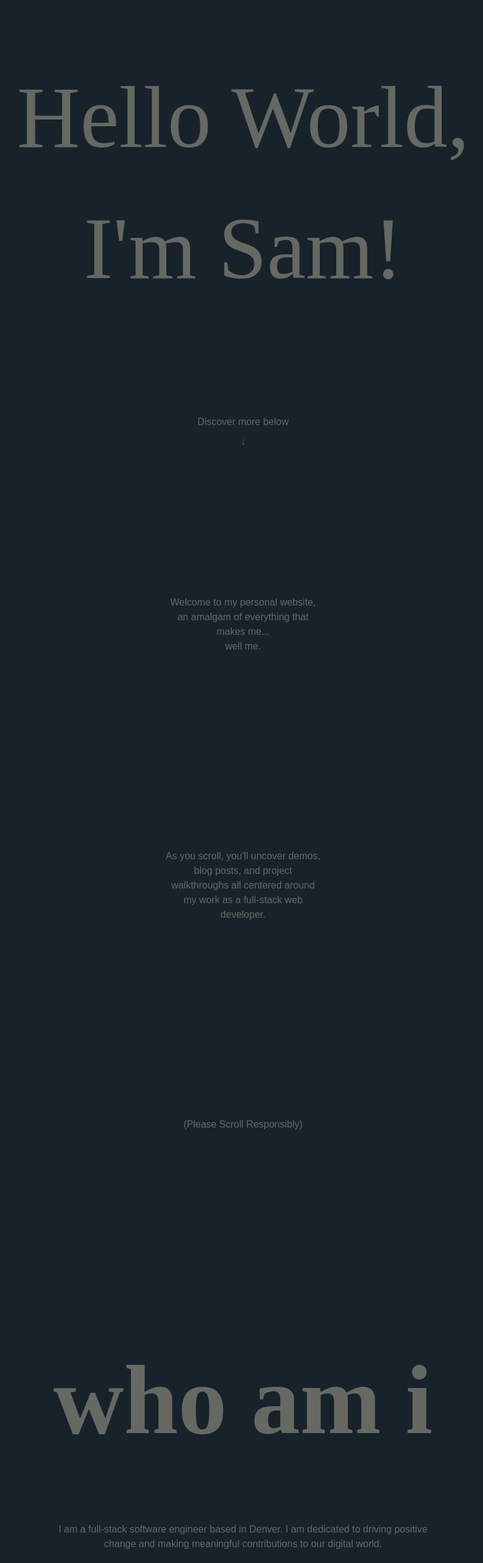
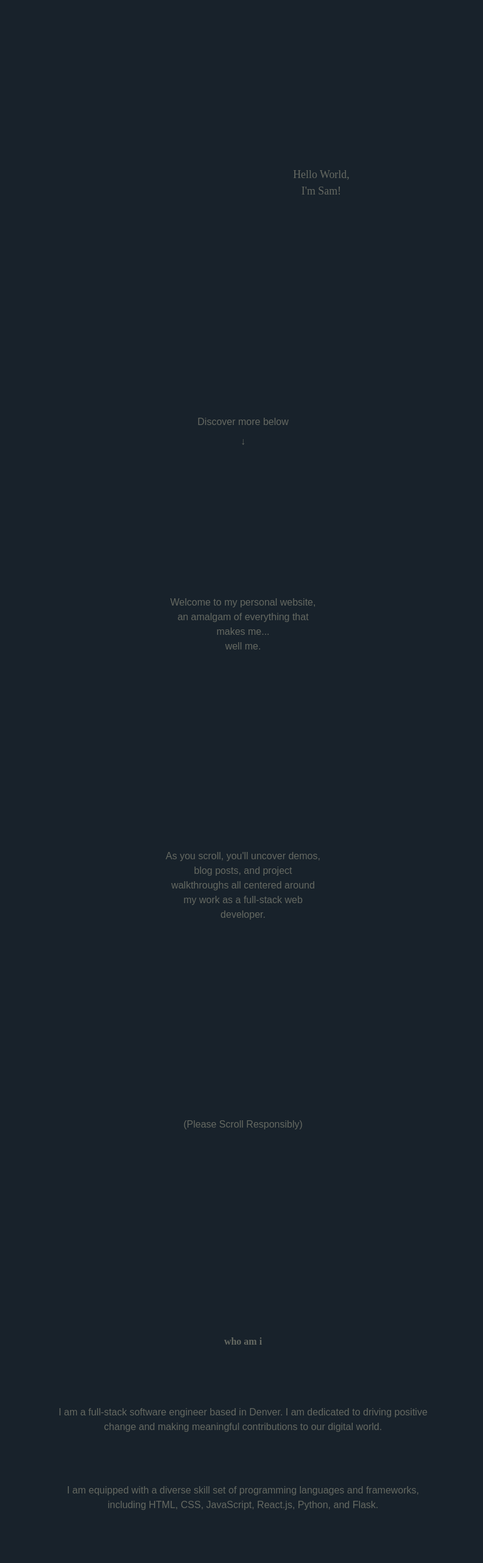
Before and after one commit to samanthacabrera/portfolio, a React (Create React App) app: page / in a window 1280 px wide. Shown: the top 2563 px of the page at 61% size, without its empty margins (241-1034 px from the left). Built offline with nearby package versions, Linux system fonts and the light colour scheme; no server answers.

Commit message:
Adjust font size and line height in App.css

```diff
--- a/src/App.css
+++ b/src/App.css
@@ -24,12 +24,12 @@ section {
 .subHeading {
   font-family: "Karrik";
   font-weight: bolder;
-  font-size: 10rem;
   text-transform: lowercase;
+  line-height: 3rem;
 }
 
 .hero {
-  width: 100%;
+  width: 120%;
   height: 75vh;
   display: flex;
   justify-content: center;
@@ -38,11 +38,14 @@ section {
 }
 
 .content {
-  font-size: 8rem;
   font-family: "Bolota";
   animation: ripple 20s infinite alternate ease-in-out;
 }
 
+
+.lineheight {
+  line-height: 5rem;
+}
 @keyframes ripple {
   0% {
     transform: scale(1);
```
